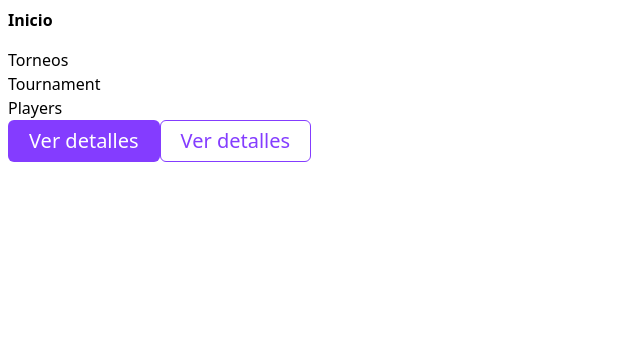
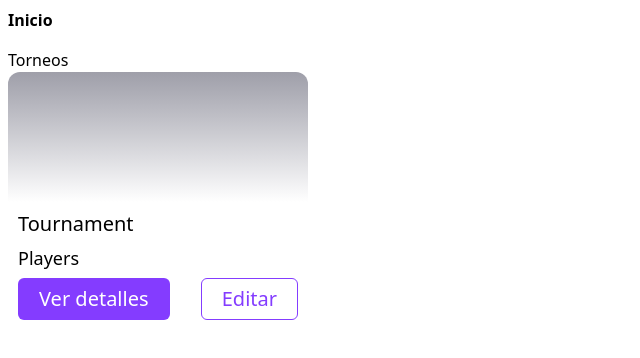
Before and after one commit to FelixAva/kuali-tournaments, a React (Vite) app: page / in a window 1280 px wide. Shown: the top 358 px of the page, without its empty margins (0-640 px from the left). Built offline with nearby package versions, Linux system fonts and the light colour scheme.

Commit message:
Design: Tournament card component styles

```diff
--- a/src/components/tournaments/TournamentCard.tsx
+++ b/src/components/tournaments/TournamentCard.tsx
@@ -2,33 +2,36 @@ import Button from "../ui/Button";
 
 const TournamentCard = () => {
   return (
-    <div className="w-full h-auto">
+    <div className="w-[300px] h-auto rounded-xl overflow-hidden">
       {/* Image container */}
-      <div>
+      <div
+        className="w-auto h-[130px] bg-gradient-to-b from-zinc-400 to-white"
+      >
         {/* Gradient color */}
       </div>
 
-      <div>
-        <div>
+      <div className="px-2.5 py-2">
+        <div className="flex flex-col gap-1.5">
           {/* Badge component */}
-          <h4>Tournament</h4>
+
+          <h4 className="text-xl font-">Tournament</h4>
 
           <div>
             {/* Icon component */}
-            Players { /* Players, get from the backend */}
-          </div>
+            <p className="text-lg font-extralight">Players</p> { /* Players, get from the backend */}
           </div>
 
-        <div>
+          <div className="flex justify-between">
             <Button
               title="Ver detalles"
               action={() => console.log('Detalles')}
             />
             <Button
-            title="Ver detalles"
+              title="Editar"
               action={() => console.log('Detalles')}
               variant="ghost"
             />
+          </div>
         </div>
       </div>
     </div>
```
Lines whose indentation alone changed are shown as unchanged.
